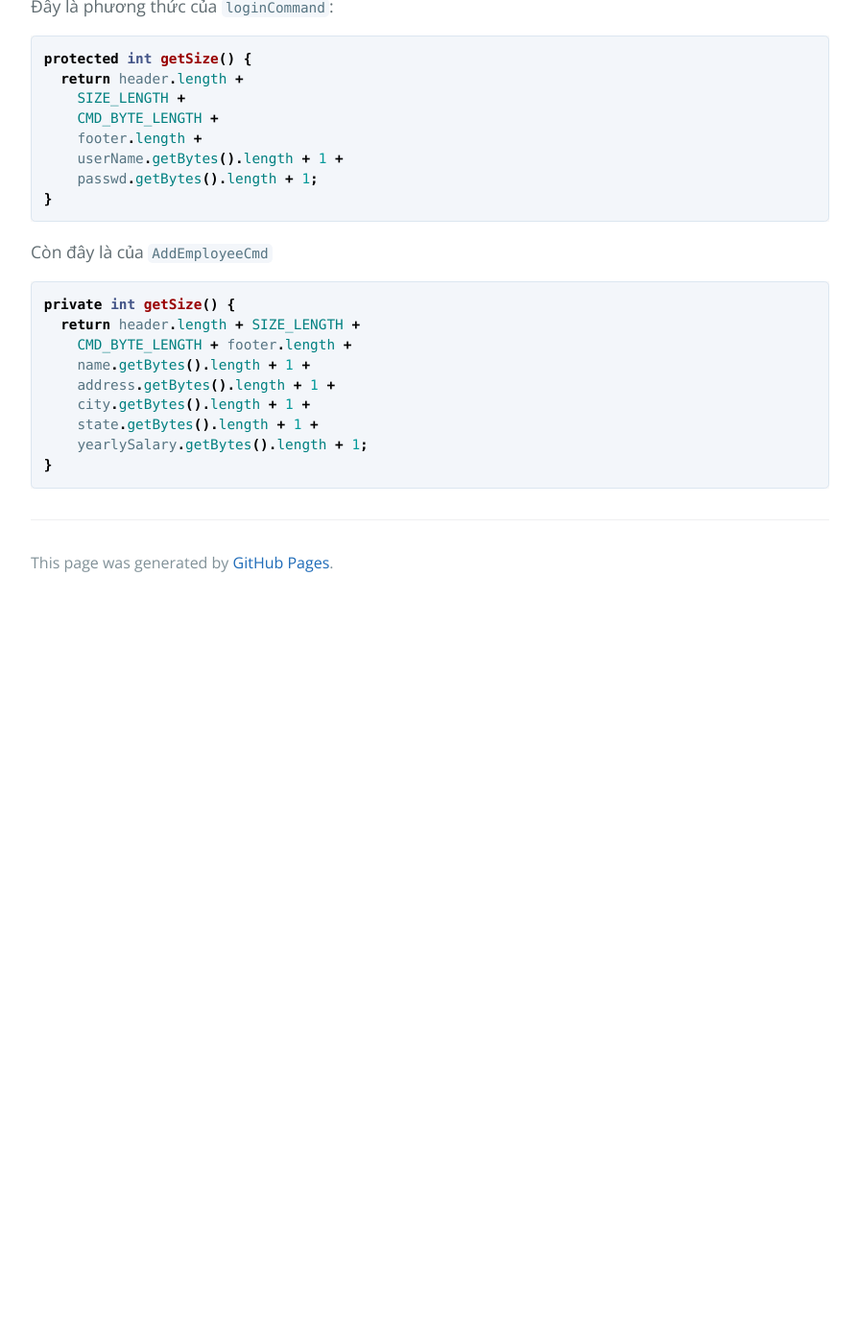
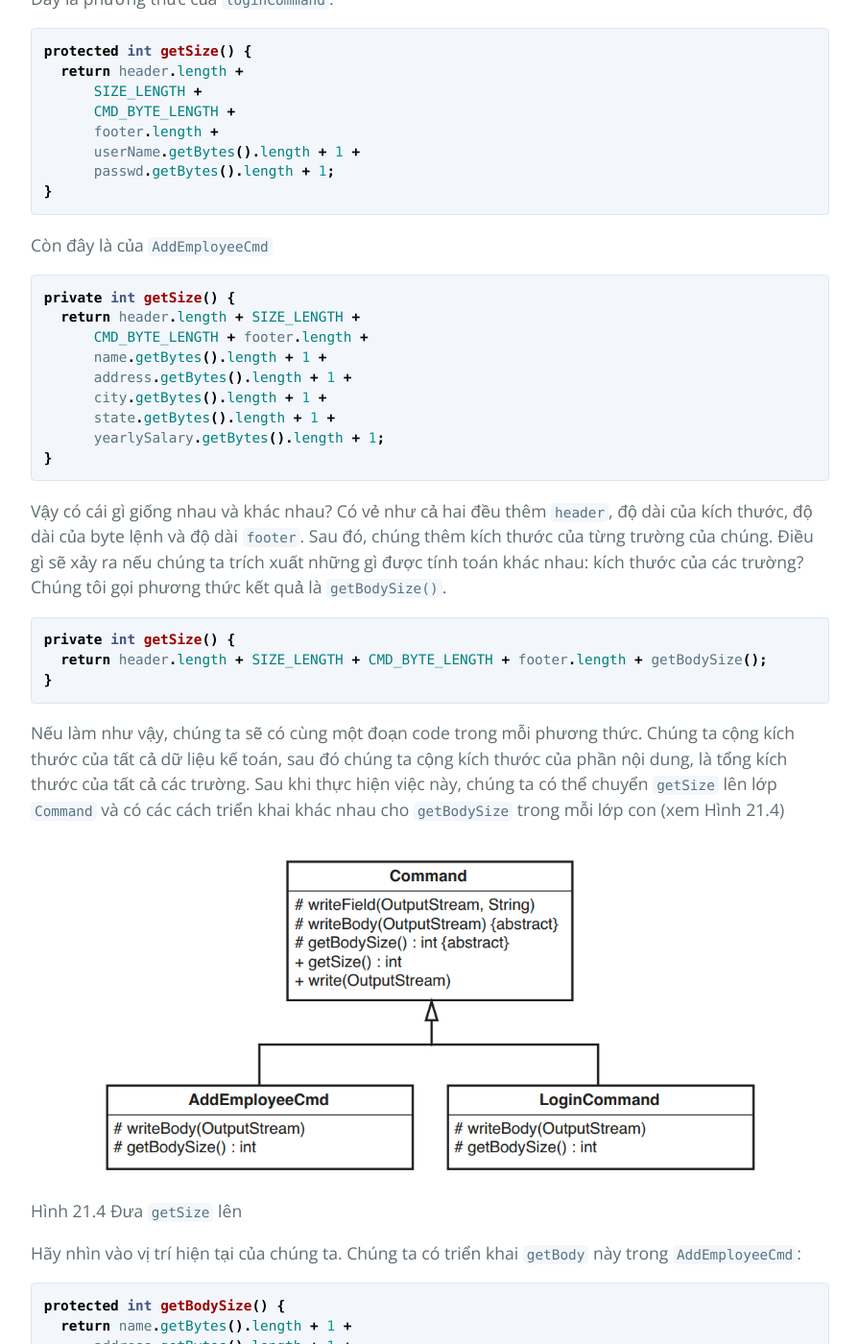
Before and after one commit to HaiBV/haibv.github.io, a Jekyll site: the page built from working-effectively-with-legacy-code/chapter-21-im-changing-the-same-code-all-over-the-place.md, in a window 1280 px wide and 1400 px high, scrolled down 10316 px. Shown: the whole window at 96% size, without its empty margins (192-1087 px from the left). Built offline with Jekyll 4.4.1, drawn with Linux system fonts in a browser that asks for light colours; our own code applies the rules of GitHub Pages for plain Markdown files; before the commit the page ends 10946 px from its top, so only the background shows below that; some of the changed text lies outside the part shown.

Commit message:
Book - Working Efectively with Legacy Code - P2 - C21

````diff
--- a/working-effectively-with-legacy-code/chapter-21-im-changing-the-same-code-all-over-the-place.md
+++ b/working-effectively-with-legacy-code/chapter-21-im-changing-the-same-code-all-over-the-place.md
@@ -365,11 +365,11 @@
 ```java
 protected int getSize() {
   return header.length +
-    SIZE_LENGTH +
-    CMD_BYTE_LENGTH +
-    footer.length +
-    userName.getBytes().length + 1 +
-    passwd.getBytes().length + 1;
+      SIZE_LENGTH +
+      CMD_BYTE_LENGTH +
+      footer.length +
+      userName.getBytes().length + 1 +
+      passwd.getBytes().length + 1;
 }
 ```
 
@@ -378,11 +378,60 @@
 ```java
 private int getSize() {
   return header.length + SIZE_LENGTH +
-    CMD_BYTE_LENGTH + footer.length +
-    name.getBytes().length + 1 +
-    address.getBytes().length + 1 +
-    city.getBytes().length + 1 +
-    state.getBytes().length + 1 +
-    yearlySalary.getBytes().length + 1;
+      CMD_BYTE_LENGTH + footer.length +
+      name.getBytes().length + 1 +
+      address.getBytes().length + 1 +
+      city.getBytes().length + 1 +
+      state.getBytes().length + 1 +
+      yearlySalary.getBytes().length + 1;
 }
 ```
+
+Vậy có cái gì giống nhau và khác nhau? Có vẻ như cả hai đều thêm `header`, độ dài của kích thước, độ dài của byte lệnh và độ dài `footer`. Sau đó, chúng thêm kích thước của từng trường của chúng. Điều gì sẽ xảy ra nếu chúng ta trích xuất những gì được tính toán khác nhau: kích thước của các trường? Chúng tôi gọi phương thức kết quả là `getBodySize()`.
+
+```java
+private int getSize() {
+  return header.length + SIZE_LENGTH + CMD_BYTE_LENGTH + footer.length + getBodySize();
+}
+```
+
+Nếu làm như vậy, chúng ta sẽ có cùng một đoạn code trong mỗi phương thức. Chúng ta cộng kích thước của tất cả dữ liệu kế toán, sau đó chúng ta cộng kích thước của phần nội dung, là tổng kích thước của tất cả các trường. Sau khi thực hiện việc này, chúng ta có thể chuyển `getSize` lên lớp `Command` và có các cách triển khai khác nhau cho `getBodySize` trong mỗi lớp con (xem Hình 21.4)
+
+![21.4](images/21/21-4.png)
+Hình 21.4 Đưa `getSize` lên
+
+Hãy nhìn vào vị trí hiện tại của chúng ta. Chúng ta có triển khai `getBody` này trong `AddEmployeeCmd`:
+
+```java
+protected int getBodySize() {
+  return name.getBytes().length + 1 +
+      address.getBytes().length + 1 +
+      city.getBytes().length + 1 +
+      state.getBytes().length + 1 +
+      yearlySalary.getBytes().length + 1;
+}
+```
+
+Chúng ta đã bỏ qua một số sự trùng lặp khá rõ ràng ở đây. Chúng hơi nhỏ nhưng các bạn hãy nhiệt tình loại bỏ nó hoàn toàn nhé:
+
+```java
+protected int getFieldSize(String field) {
+  return field.getBytes().length + 1;
+}
+
+protected int getBodySize() {
+  return getFieldSize(name) +
+      getFieldSize(address) +
+      getFieldSize(city) +
+      getFieldSize(state) +
+      getFieldSize(yearlySalary);
+}
+```
+
+Nếu chúng ta di chuyển phương thức `getFieldSize` lên lớp `Command`, chúng ta cũng có thể sử dụng nó trong phương thức `getBodySize` của `loginCommand`:
+
+```java
+protected int getBodySize() {
+  return getFieldSize(name) + getFieldSize(password);
+}
+```
````
Also changed, not shown: other parts of working-effectively-with-legacy-code/chapter-21-im-changing-the-same-code-all-over-the-place.md (+2 -2 lines), working-effectively-with-legacy-code/images/21/21-2.png, working-effectively-with-legacy-code/images/21/21-3.png (added), working-effectively-with-legacy-code/images/21/21-4.png (added).
